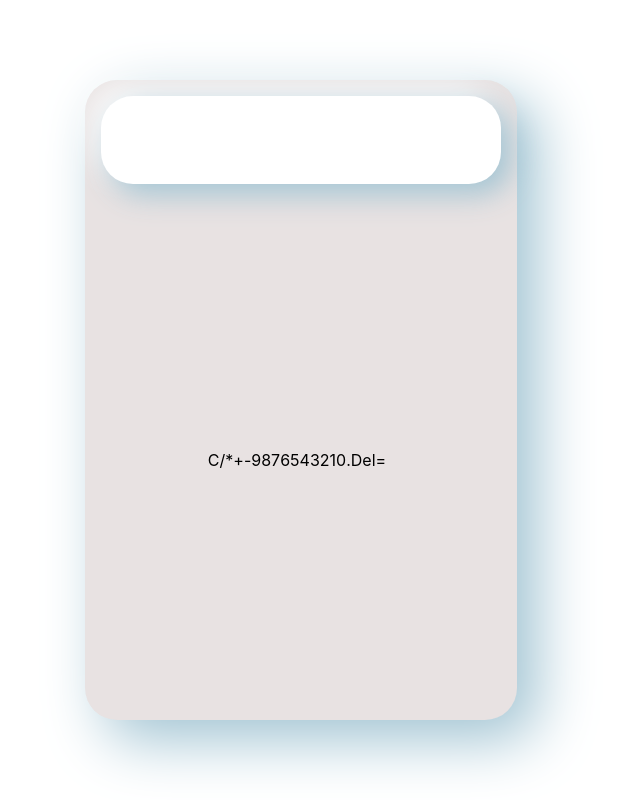
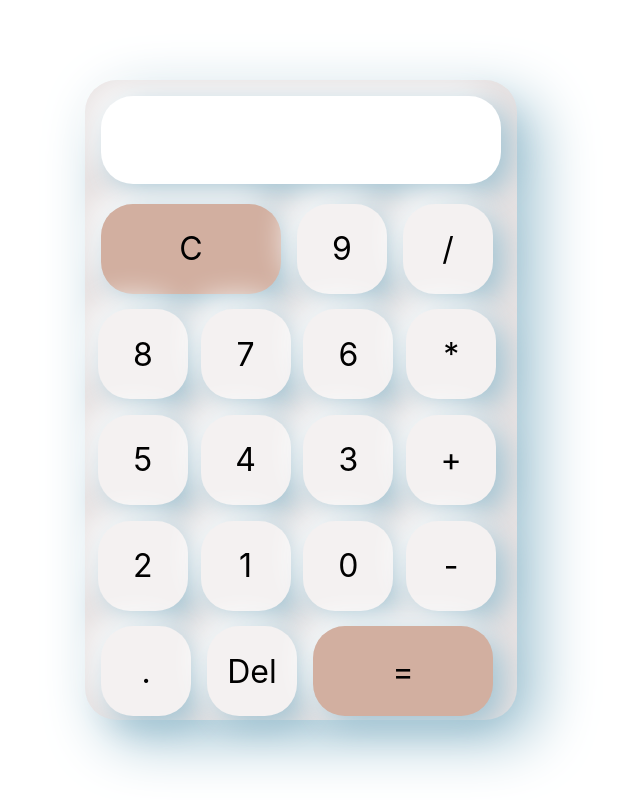
Before and after one commit to amymgardiner/Calculator, a React (Create React App) app: page / in a window 1280 px wide. Shown: the whole page, without its empty margins (339-979 px from the left). Built offline with nearby package versions, Linux system fonts and the light colour scheme.

Commit message:
styling buttons

```diff
--- a/src/components/Button.js
+++ b/src/components/Button.js
@@ -3,7 +3,7 @@ import classes from './Button.module.css';
 
 function Button({value}) {
     return (
-        <div className={classes.calcButtons}>
+        <div className={value == "C" || value == "=" ? `${classes.calcButtons} ${classes.accentButtons}` : `${classes.calcButtons}`}>
             {value}
         </div>
     );
--- a/src/components/Button.module.css
+++ b/src/components/Button.module.css
@@ -0,0 +1,18 @@
+.calcButtons{
+    height: 5.625rem;
+    width: 5.625rem;
+    font-size: 2rem;
+    display: flex;
+    justify-content: center;
+    align-items: center;
+    border-radius: 2rem;
+    background-color: #f4f1f1;
+    user-select: none;
+    box-shadow: 10px 10px 30px #A0C3D2, -10px -10px 30px #ffff;
+}
+
+.accentButtons{
+    width: 11.25rem;
+    background-color: #D2AFA0;
+
+}
--- a/src/components/Home.js
+++ b/src/components/Home.js
@@ -4,7 +4,7 @@ import Button from './Button';
 
 function Home() {
 
-    const buttons = ["C","/","*","+","-","9","8","7","6","5","4","3","2","1","0",".","Del","="];
+    const buttons = ["C","9","/","8","7","6","*","5","4","3","+","2","1","0","-",".","Del","="];
 
     return (
         <div className={classes.homepage}>
--- a/src/components/Home.module.css
+++ b/src/components/Home.module.css
@@ -47,7 +47,7 @@
     width: 26.5rem;
     display: flex;
     flex-flow: row wrap;
-    justify-content: center;
+    justify-content: space-evenly;
     align-items: center;
     border-radius: 2rem;
 }
```
